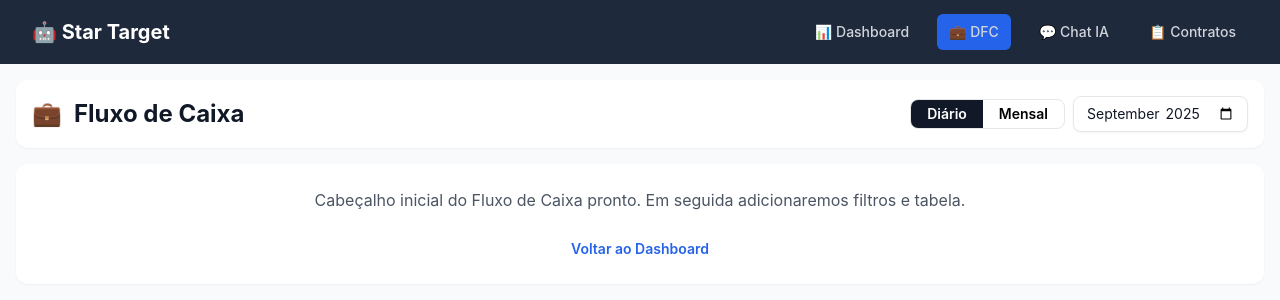
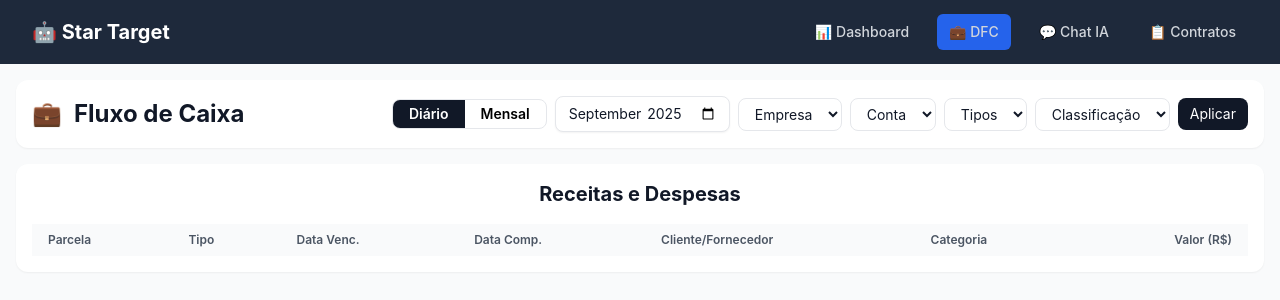
Before and after one commit to arthurbowens/ia-financeira-erp, an Angular app: page /fluxo-caixa in a window 1280 px wide. Shown: the top 300 px of the page. Built offline with nearby package versions, Linux system fonts and the light colour scheme.

Commit message:
feat: cabeçalho e filtros iniciais do Fluxo de Caixa

```diff
--- a/src/app/components/fluxo-caixa/fluxo-caixa.component.ts
+++ b/src/app/components/fluxo-caixa/fluxo-caixa.component.ts
@@ -32,15 +32,44 @@ import { FormsModule } from '@angular/forms';
                    [ngModel]="mesSelecionado"
                    (ngModelChange)="onMesAlterado($event)"
                    class="bg-white border border-gray-200 rounded-lg px-3 py-1.5 text-sm text-gray-900 shadow-sm focus:outline-none focus:ring-2 focus:ring-primary-300" />
+            <div class="hidden md:flex items-center gap-2">
+              <select class="bg-white border border-gray-200 rounded-lg px-3 py-1.5 text-sm text-gray-900">
+                <option>Empresa</option>
+              </select>
+              <select class="bg-white border border-gray-200 rounded-lg px-3 py-1.5 text-sm text-gray-900">
+                <option>Conta</option>
+              </select>
+              <select class="bg-white border border-gray-200 rounded-lg px-3 py-1.5 text-sm text-gray-900">
+                <option>Tipos</option>
+              </select>
+              <select class="bg-white border border-gray-200 rounded-lg px-3 py-1.5 text-sm text-gray-900">
+                <option>Classificação</option>
+              </select>
+              <button type="button" class="inline-flex items-center gap-2 bg-gray-900 text-white px-3 py-1.5 rounded-lg text-sm">
+                <span>Aplicar</span>
+              </button>
+            </div>
           </div>
         </div>
       </div>
 
       <!-- Placeholder do conteúdo futuro -->
-      <div class="bg-white rounded-xl shadow-sm p-6 text-center">
-        <p class="text-gray-600">Cabeçalho inicial do Fluxo de Caixa pronto. Em seguida adicionaremos filtros e tabela.</p>
-        <div class="mt-6">
-          <a routerLink="/dashboard" class="text-sm font-semibold text-primary-600 hover:underline">Voltar ao Dashboard</a>
+      <div class="bg-white rounded-xl shadow-sm p-4">
+        <h2 class="text-xl font-bold text-gray-900 text-center mb-4">Receitas e Despesas</h2>
+        <div class="overflow-x-auto">
+          <table class="min-w-full divide-y divide-gray-200">
+            <thead class="bg-gray-50">
+              <tr>
+                <th class="px-4 py-2 text-left text-xs font-semibold text-gray-600">Parcela</th>
+                <th class="px-4 py-2 text-left text-xs font-semibold text-gray-600">Tipo</th>
+                <th class="px-4 py-2 text-left text-xs font-semibold text-gray-600">Data Venc.</th>
+                <th class="px-4 py-2 text-left text-xs font-semibold text-gray-600">Data Comp.</th>
+                <th class="px-4 py-2 text-left text-xs font-semibold text-gray-600">Cliente/Fornecedor</th>
+                <th class="px-4 py-2 text-left text-xs font-semibold text-gray-600">Categoria</th>
+                <th class="px-4 py-2 text-right text-xs font-semibold text-gray-600">Valor (R$)</th>
+              </tr>
+            </thead>
+          </table>
         </div>
       </div>
     </div>
```
